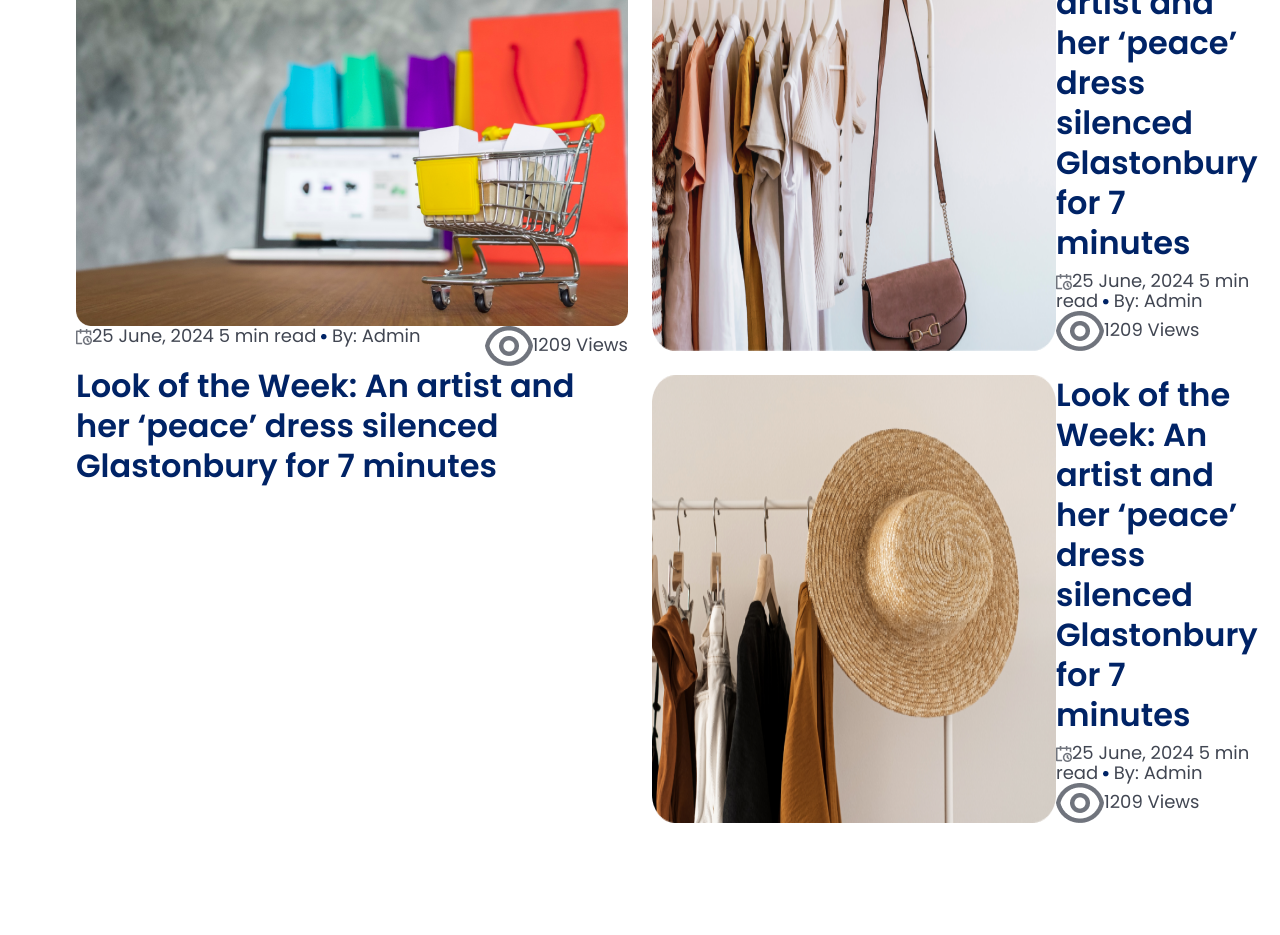
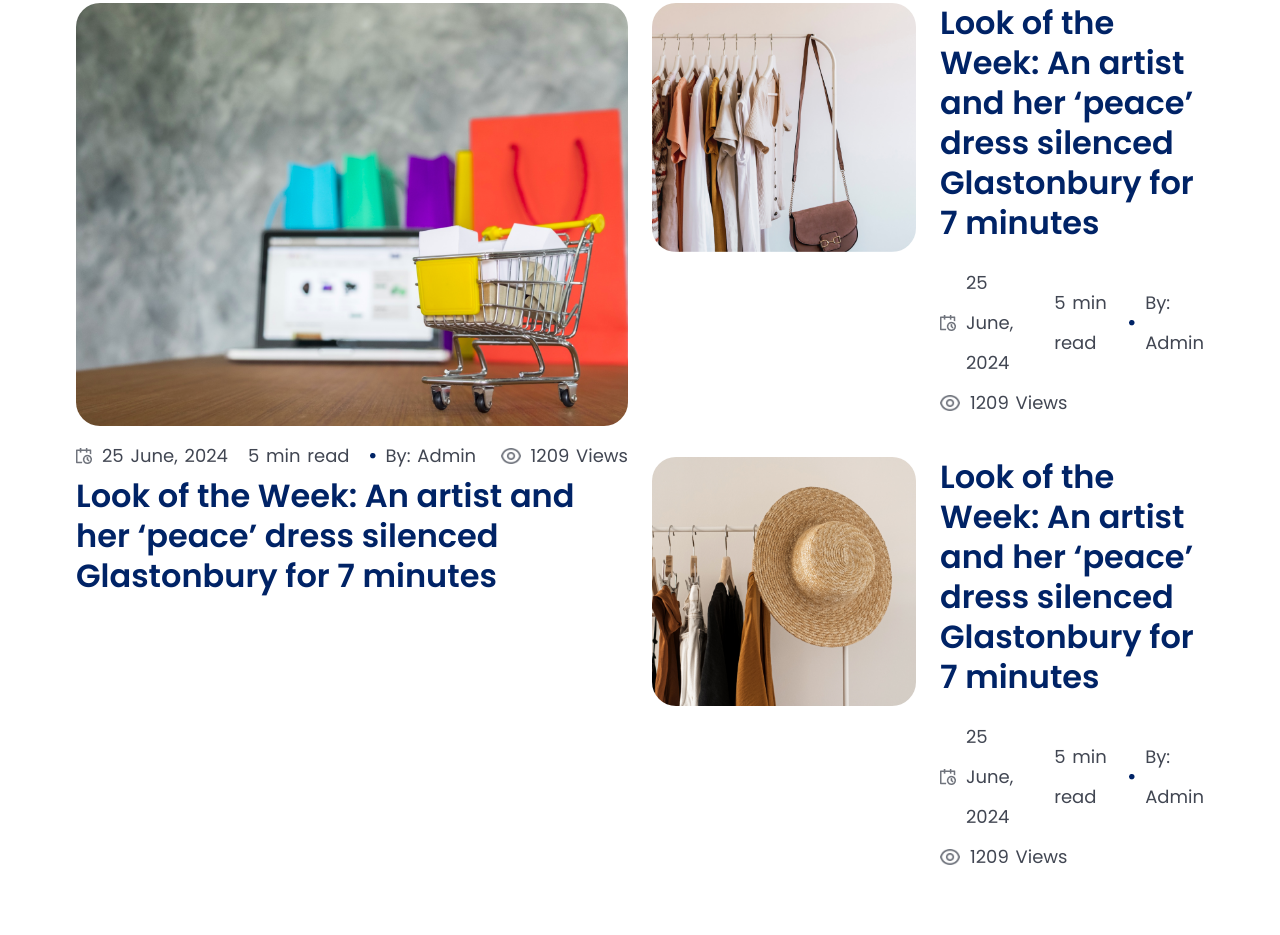
Before and after one commit to almumeetu/barnoi_main, a plain HTML site: page index.html in a window 1280 px wide. Shown: the part 5925-6860 px from the top of the page. Drawn offline with Linux system fonts and the light colour scheme; animation ran at ten frames a second; a web font is replaced by a local one.

Commit message:
blog section complete

```diff
--- a/assets/scss/layout/_blog.scss
+++ b/assets/scss/layout/_blog.scss
@@ -3,11 +3,50 @@
 // 05 Blog CSS START
 
 .blog-post {
-    > img{
-        width: 100%;
+    .blog__img{
+        border-radius: 24px;
+        overflow: hidden;
+        &:hover img{
+            transform: scale(1.1) translate(4px, 4px);
+        }
+        img{
+            transition: transform 1s ease, translate 1s ease;
+        }
+    }
+    .blog__author{
+        transition: color .3s ease-in;
+        margin-top: 20px;
+        margin-bottom: 10px;
+        &:hover{
+            color: var(--st-theme-1);
+        }
+        a{
+            display: flex;
+            align-items: center;
+            word-spacing: 2px;
+            img{
+                margin-right: 10px;
+            }
+        }
+    }
+    .small__blog-author {
+        margin-top: 0 !important;
+        a{
+            line-height: 40px;
+        }
+    }
+    h4{
+        transition: color .4s ease-in-out;
+        &:hover{
+            color: var(--st-theme-1);
+        }
     }
 }
-
+.blog__views{
+    img{
+        width: 20px;
+    }
+}
 .main__title {
     text-transform: capitalize;
 }
--- a/index.html
+++ b/index.html
@@ -2585,7 +2585,7 @@
       <!-- Best Selling Area End Here -->
 
       <!-- BLOG AREA START HERE -->
-      <section class="blog__area">
+      <section class="blog__area mt-100">
          <div class="container-fluid">
             <div class="row align-items-center">
                <div class="col-xl-10">
@@ -2607,13 +2607,15 @@
             <div class="row">
                <!-- Left Side Blog -->
                <div class="col-xl-6">
-                  <div class="blog-post blog-show">
-                     <img src="/assets/img/blog/blog-1.png" alt="Blog Image" class="blog-image">
-
-                     <div class="d-flex justify-content-between">
+                  <div class="blog-post blog-show ">
+                    <div class="blog__img main__blog">
+                     <img class="img-fluid" src="/assets/img/blog/blog-1.png" alt="Blog Image" class="blog-image">
+                    </div>
+
+                     <div class="blog__author d-flex align-items-center justify-content-between">
                         <a href="#">
-                           <img src="/assets/img/blog/blog-icon/Vector.png" alt="blog-icon">25 June, 2024 5 min read
-                           <img src="/assets/img/blog/blog-icon/Ellipse 201.png" alt="dot"> By: Admin
+                           <img src="/assets/img/blog/blog-icon/Vector.png" alt="blog-icon">25 June, 2024 <span class="ml-20">5 min read</span>
+                           <img class="ml-20 mr-10" src="/assets/img/blog/blog-icon/Ellipse 201.png" alt="dot"> By: Admin
                         </a>
                         <div class="blog__views justify-content-end">
                            <a href="#"><img src="/assets/img/blog/blog-icon/Vector@3x.png" alt="blog-icon">1209 Views</a>
@@ -2629,37 +2631,57 @@
                   <div class="row flex-column">
                      <div class="col-xl-12 mb-4 ">
                         <div class="blog-post blog-hide d-flex" >
-                           <img src="/assets/img/blog/blog-2.png" alt="Blog Image" class="blog-image">
-                           <div class="small__blog-author">
+                           <div class="row">
+                              <div class="col-xl-6">
+                                 <div class="blog__img">
+                                    <img class="img-fluid" src="/assets/img/blog/blog-2.png" alt="Blog Image" class="blog-image">
+                                  </div>
+                              </div>
+                              <div class="col-xl-6">
+                                 <div class="small__blog-author blog__author">
                                     <h4>Look of the Week: An artist and her ‘peace’ dress silenced Glastonbury for 7 minutes</h4>
-                              <div class="">
+                                    <div class="blog__author">
                                        <a href="#">
-                                    <img src="/assets/img/blog/blog-icon/Vector.png" alt="blog-icon">25 June, 2024 5 min read
-                                    <img src="/assets/img/blog/blog-icon/Ellipse 201.png" alt="dot"> By: Admin
+                                          <img src="/assets/img/blog/blog-icon/Vector.png" alt="blog-icon">25 June, 2024 <span class="ml-20">5 min read</span>
+                                          <img class="ml-20 mr-10" src="/assets/img/blog/blog-icon/Ellipse 201.png" alt="dot"> By: Admin
                                        </a>
                                        <div class="blog__views justify-content-end">
                                           <a href="#"><img src="/assets/img/blog/blog-icon/Vector@3x.png" alt="blog-icon">1209 Views</a>
                                        </div>
                                     </div>
                               </div>
+                              </div>
+                           </div>
+
+
 
                         </div>
                      </div>
                      <div class="col-xl-12 mb-4 ">
                         <div class="blog-post blog-hide d-flex" >
-                           <img src="/assets/img/blog/blog-3.png" alt="Blog Image" class="blog-image">
-                           <div class="small__blog-author">
+                           <div class="row">
+                              <div class="col-xl-6">
+                                 <div class="blog__img">
+                                    <img class="img-fluid" src="/assets/img/blog/blog-3.png" alt="Blog Image" class="blog-image">
+                                  </div>
+                              </div>
+                              <div class="col-xl-6">
+                                 <div class="small__blog-author blog__author">
                                     <h4>Look of the Week: An artist and her ‘peace’ dress silenced Glastonbury for 7 minutes</h4>
-                              <div class="">
+                                    <div class="blog__author">
                                        <a href="#">
-                                    <img src="/assets/img/blog/blog-icon/Vector.png" alt="blog-icon">25 June, 2024 5 min read
-                                    <img src="/assets/img/blog/blog-icon/Ellipse 201.png" alt="dot"> By: Admin
+                                          <img src="/assets/img/blog/blog-icon/Vector.png" alt="blog-icon">25 June, 2024 <span class="ml-20">5 min read</span>
+                                          <img class="ml-20 mr-10" src="/assets/img/blog/blog-icon/Ellipse 201.png" alt="dot"> By: Admin
                                        </a>
                                        <div class="blog__views justify-content-end">
                                           <a href="#"><img src="/assets/img/blog/blog-icon/Vector@3x.png" alt="blog-icon">1209 Views</a>
                                        </div>
                                     </div>
                               </div>
+                              </div>
+                           </div>
+
+
 
                         </div>
                      </div>
```
Also changed, not shown: assets/scss/main.css, 1 other file. Lines whose indentation alone changed are shown as unchanged.
